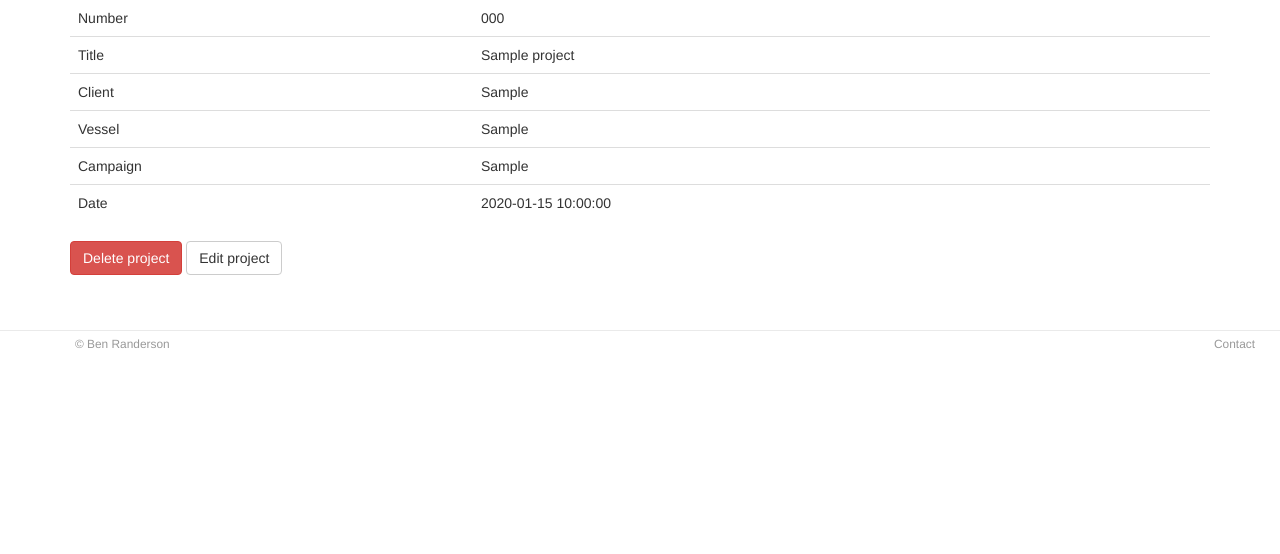
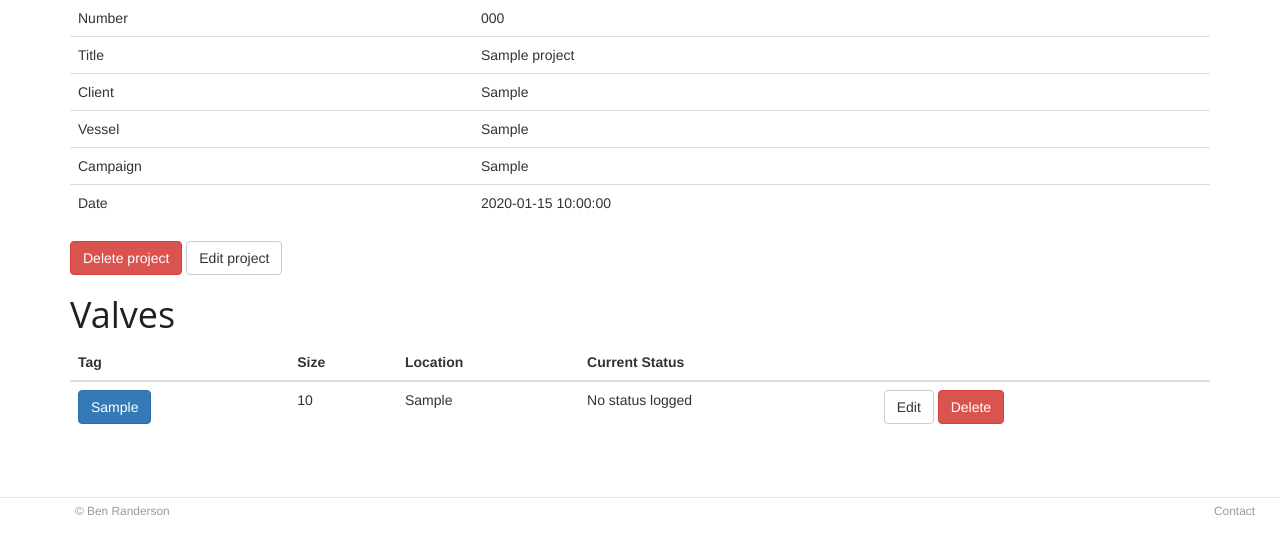
Before and after one commit to benranderson/valve-inspector, a Flask app: page /project/1 in a window 1280 px wide. Shown: the part 177-731 px from the top of the page. Run offline with Flask 2, Linux system fonts and the light colour scheme; tables that the repository leaves empty hold one stand-in row (values such as "Sample post"); data that the repository does not hold is empty; some libraries are stand-ins or nearby versions.

Commit message:
adds valves within projects

```diff
--- a/app/main/views.py
+++ b/app/main/views.py
@@ -46,7 +46,8 @@ def project_add():
 @main.route('/project/<int:id>', methods=['GET', 'POST'])
 def project(id):
     project = Project.query.get_or_404(id)
-    return render_template('project.html', project=project)
+    valves = project.valves.order_by(Valve.tag.desc())
+    return render_template('project.html', project=project, valves=valves)
 
 
 @main.route('/project/<int:id>/edit', methods=['GET', 'POST'])
--- a/app/templates/project.html
+++ b/app/templates/project.html
@@ -1,21 +1,76 @@
-{% extends "base.html" %}
-{% import "bootstrap/wtf.html" as wtf %}
-
-{% block page_content %}
+{% extends "base.html" %} {% import "bootstrap/wtf.html" as wtf %} {% block page_content %}
 <div class="container">
-        <p><a href="{{ url_for('main.index') }}"><button type="button" class="btn btn-default">Back</button></a></p>
+    <p>
+        <a href="{{ url_for('main.index') }}">
+            <button type="button" class="btn btn-default">Back</button>
+        </a>
+    </p>
     <h1>Project Details</h1>
     <table class="table table-hover">
-            <tr><td>Number</td><td>{{ project.number }}</td></tr>
-            <tr><td>Title</td><td>{{ project.title }}</td></tr>
-            <tr><td>Client</td><td>{{ project.client }}</td></tr>
-            <tr><td>Vessel</td><td>{{ project.vessel }}</td></tr>
-            <tr><td>Campaign</td><td>{{ project.campaign }}</td></tr>
-            <tr><td>Date</td><td>{{ project.date }}</td></tr>
+        <tr>
+            <td>Number</td>
+            <td>{{ project.number }}</td>
+        </tr>
+        <tr>
+            <td>Title</td>
+            <td>{{ project.title }}</td>
+        </tr>
+        <tr>
+            <td>Client</td>
+            <td>{{ project.client }}</td>
+        </tr>
+        <tr>
+            <td>Vessel</td>
+            <td>{{ project.vessel }}</td>
+        </tr>
+        <tr>
+            <td>Campaign</td>
+            <td>{{ project.campaign }}</td>
+        </tr>
+        <tr>
+            <td>Date</td>
+            <td>{{ project.date }}</td>
+        </tr>
     </table>
     <p>
-            <a href="{{ url_for('main.project_delete', id=project.id) }}"><button type="button" class="btn btn-danger">Delete project</button></a>
-            <a href="{{ url_for('main.project_edit', id=project.id) }}"><button type="button" class="btn btn-default">Edit project</button></a>
+        <a href="{{ url_for('main.project_delete', id=project.id) }}">
+            <button type="button" class="btn btn-danger">Delete project</button>
+        </a>
+        <a href="{{ url_for('main.project_edit', id=project.id) }}">
+            <button type="button" class="btn btn-default">Edit project</button>
+        </a>
     </p>
+    <h1>Valves</h1>
+    <table class="table table-hover">
+        <thead>
+            <tr>
+                <th>Tag</th>
+                <th>Size</th>
+                <th>Location</th>
+                <th>Current Status</th>
+                <th></th>
+            </tr>
+        </thead>
+        {% for valve in valves %}
+        <tr>
+            <td>
+                <a href="{{ url_for('.valve', id=valve.id) }}">
+                    <button type="button" class="btn btn-primary">{{ valve.tag }}</button>
+                </a>
+            </td>
+            <td>{{ valve.size }}</td>
+            <td>{{ valve.location }}</td>
+            <td>{{ valve.status }}</td>
+            <td>
+                <a href="{{ url_for('main.valve_edit', id=valve.id) }}">
+                    <button type="button" class="btn btn-default">Edit</button>
+                </a>
+                <a href="{{ url_for('main.valve_delete', id=valve.id) }}">
+                    <button type="button" class="btn btn-danger">Delete</button>
+                </a>
+            </td>
+        </tr>
+        {% endfor %}
+    </table>
 </div>
 {% endblock %}
```
Lines whose indentation alone changed are shown as unchanged.
